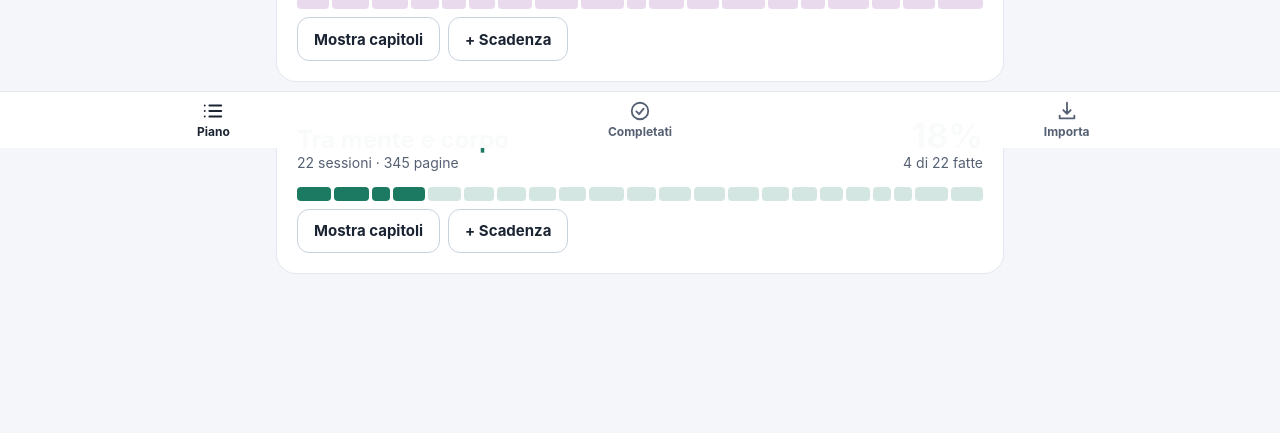
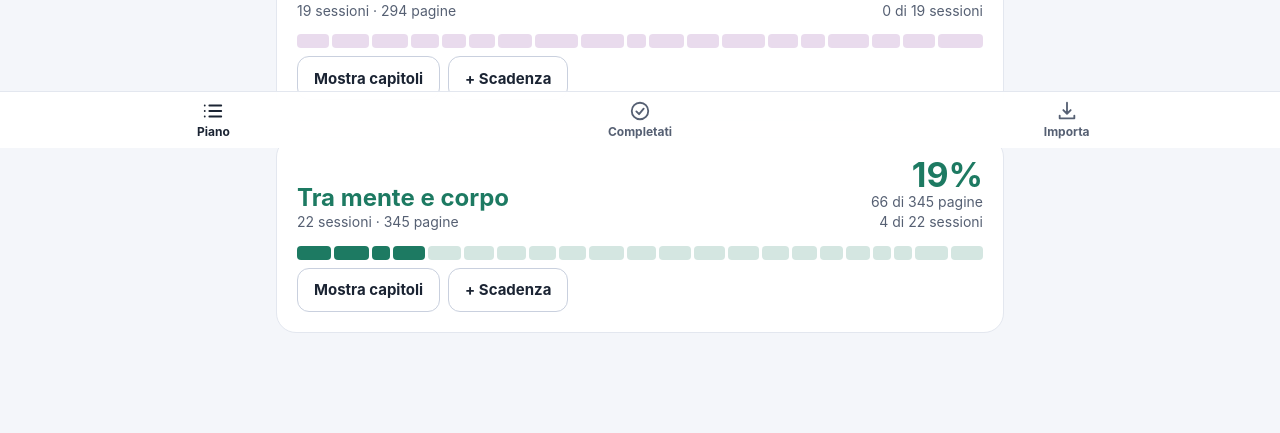
Before and after one commit to sizzomane/le-mie-app, a plain HTML site: page piano-studio.html in a window 1280 px wide. Shown: the part 652-1085 px from the top of the page. Before the commit the page ends 1026 px from the top, so only its background shows below. Drawn offline with Linux system fonts and the light colour scheme.

Commit message:
Piano studio: percentuali calcolate sulle pagine fatte
La percentuale di ogni libro e quella totale sono proporzionali alle
pagine delle sessioni fatte, non al numero di sessioni. Mai 100% con
sessioni da fare, mai 0% se c'è almeno una pagina fatta.

Co-Authored-By: Claude Sonnet 5.5 <noreply@anthropic.com>
Claude-Session: https://claude.ai/code/session_01LnSEorfJneZ8JtR8EDLdz9

```diff
--- a/piano-studio.html
+++ b/piano-studio.html
@@ -346,12 +346,27 @@ function load() {
 
 /* ---------- statistiche ---------- */
 
+// Percentuale sulle pagine delle sessioni fatte. Non arrotonda a 100 finché resta
+// una sessione da fare, né a 0 se almeno una pagina è fatta.
+function pctPages(pd, p, complete) {
+  if (!p) return 0;
+  var v = Math.round(pd / p * 100);
+  if (complete) return 100;
+  if (v >= 100) v = 99;
+  if (v < 1 && pd > 0) v = 1;
+  return v;
+}
+
 function bookStats(b) {
-  var n = 0, d = 0, p = 0;
+  var n = 0, d = 0, p = 0, pd = 0;
   b.chapters.forEach(function (c) {
-    c.sessions.forEach(function (s) { n++; p += s.to - s.from + 1; if (s.done) d++; });
+    c.sessions.forEach(function (s) {
+      var pg = s.to - s.from + 1;
+      n++; p += pg;
+      if (s.done) { d++; pd += pg; }
+    });
   });
-  return { n: n, d: d, p: p, pct: n ? Math.round(d / n * 100) : 0 };
+  return { n: n, d: d, p: p, pd: pd, pct: pctPages(pd, p, n > 0 && d === n) };
 }
 
 // Un libro è completato quando ha almeno una sessione e tutte sono fatte.
@@ -359,9 +374,9 @@ function isDone(b) { var s = bookStats(b); return s.n > 0 && s.d === s.n; }
 function group(done) { return state.books.filter(function (b) { return isDone(b) === done; }); }
 
 function totals() {
-  var n = 0, d = 0;
-  state.books.forEach(function (b) { var s = bookStats(b); n += s.n; d += s.d; });
-  return { n: n, d: d, todo: n - d, pct: n ? Math.round(d / n * 100) : 0 };
+  var n = 0, d = 0, p = 0, pd = 0;
+  state.books.forEach(function (b) { var s = bookStats(b); n += s.n; d += s.d; p += s.p; pd += s.pd; });
+  return { n: n, d: d, todo: n - d, p: p, pd: pd, pct: pctPages(pd, p, n > 0 && d === n) };
 }
 
 /* ---------- ritmo verso la scadenza ---------- */
@@ -415,7 +430,7 @@ function bookCard(b, pos, total) {
   var st = bookStats(b), col = b.color, open = !!ui.opened[b.id], bid = esc(b.id);
   var h = '<section class="card" data-card="' + bid + '">';
   h += '<div class="bh"><div><h2 style="color:' + col + '">' + esc(b.name) + '</h2><div class="mut">' + st.n + ' sessioni · ' + st.p + ' pagine</div></div>';
-  h += '<div class="bp"><div class="pct" style="color:' + col + '">' + st.pct + '%</div><div class="mut">' + st.d + ' di ' + st.n + ' fatte</div></div></div>';
+  h += '<div class="bp"><div class="pct" style="color:' + col + '">' + st.pct + '%</div><div class="mut">' + st.pd + ' di ' + st.p + ' pagine</div><div class="mut">' + st.d + ' di ' + st.n + ' sessioni</div></div></div>';
   if (b.deadline) h += '<div class="mut" style="margin-top:8px">' + esc(ritmoTesto(restante([b]), b.deadline)) + '</div>';
   h += '<div class="segs" aria-hidden="true">';
   b.chapters.forEach(function (c) {
@@ -464,7 +479,7 @@ function viewPiano() {
     '<div class="stat"><div class="l">Sessioni totali</div><div class="v">' + T.n + '</div></div>' +
     '<div class="stat"><div class="l">Fatte</div><div class="v">' + T.d + '</div></div>' +
     '<div class="stat"><div class="l">Da fare</div><div class="v">' + T.todo + '</div></div>' +
-    '<div class="stat"><div class="l">Completato</div><div class="v">' + T.pct + '%</div></div></div>';
+    '<div class="stat"><div class="l">Completato (pagine)</div><div class="v">' + T.pct + '%</div></div></div>';
   h += '<div class="bar" role="progressbar" aria-label="Completamento totale" aria-valuemin="0" aria-valuemax="100" aria-valuenow="' + T.pct + '"><i style="width:' + T.pct + '%"></i></div>';
   if (state.books.length && (state.deadline || prossimoEsame())) {
     h += '<section class="card" style="padding:14px 16px"><div class="eyebrow">Ritmo</div>';
```
